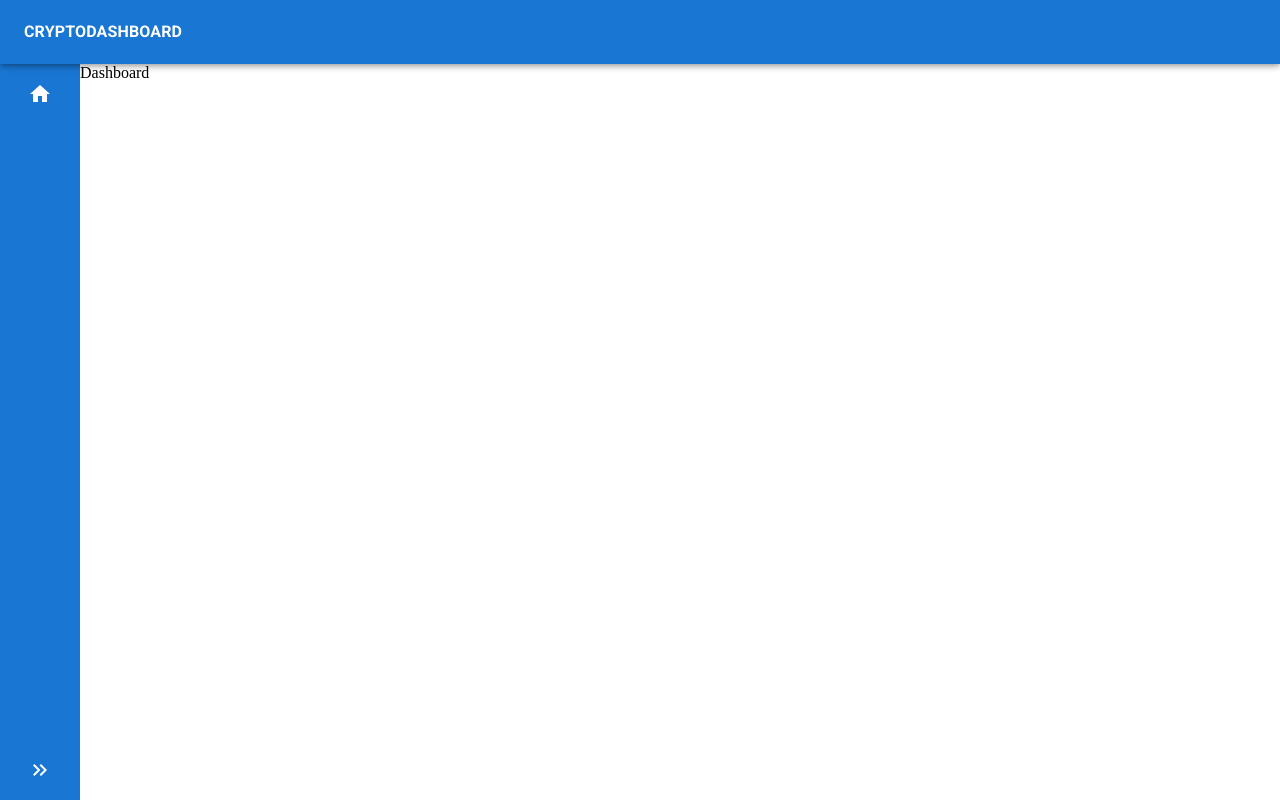
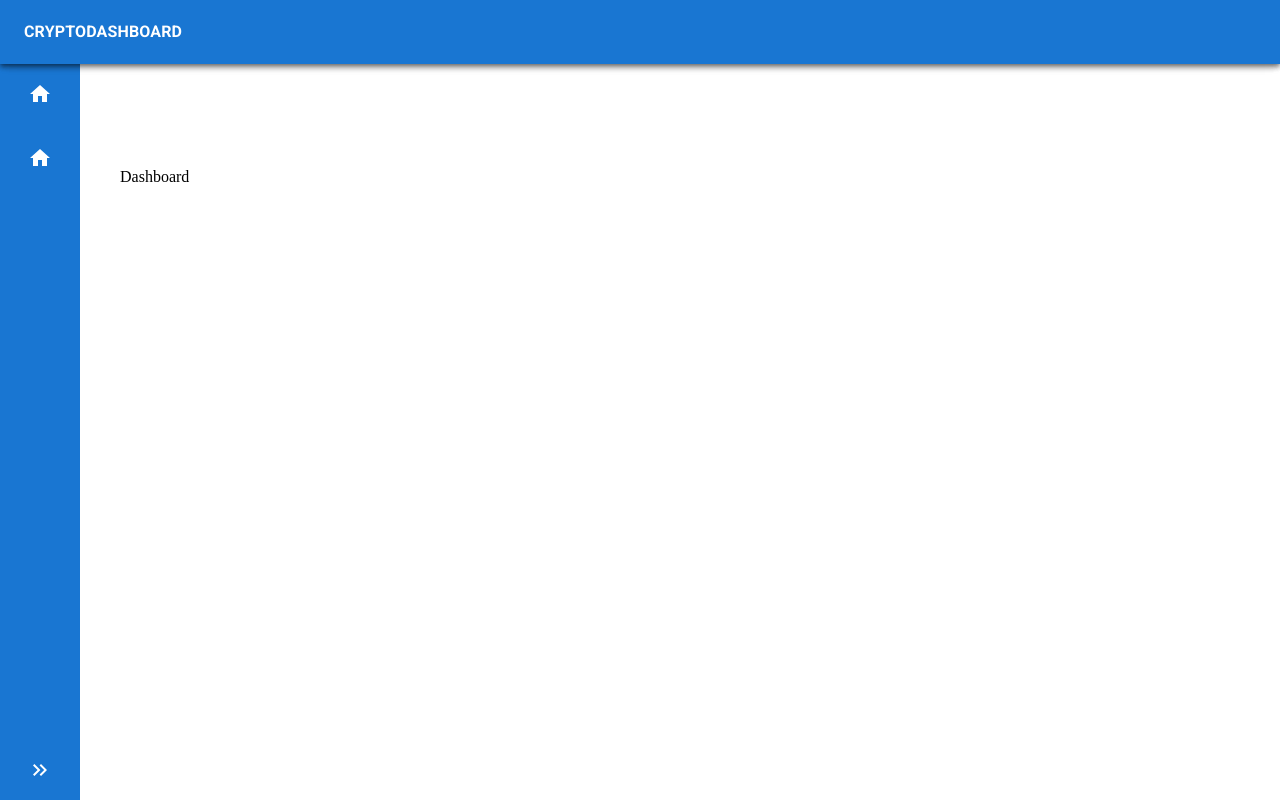
Before and after one commit to uriellopes/CryptoDashboard, a React (Vite) app: page / in a window 1280 px wide. Built offline with nearby package versions, Linux system fonts and the light colour scheme.

Commit message:
update layout compenent and import in app file

```diff
--- a/src/App.tsx
+++ b/src/App.tsx
@@ -1,10 +1,13 @@
+import { Layout } from "./components/Layout";
 import GlobalContextProvider from "./context/GlobalContextProvider";
 import Dashboard from "./views/Dashboard";
 
 function App() {
   return (
     <GlobalContextProvider>
-      <Dashboard />
+      <Layout>
+        <Dashboard />
+      </Layout>
     </GlobalContextProvider>
   );
 }
--- a/src/components/Header.tsx
+++ b/src/components/Header.tsx
@@ -8,7 +8,8 @@
       <Toolbar>
         <Typography
           component={"h1"}
-          sx={{ textTransform: "uppercase", fontWeight: "bold" }}
+          fontWeight={"bold"}
+          sx={{ textTransform: "uppercase" }}
         >
           {import.meta.env.VITE_APP_NAME}
         </Typography>
--- a/src/components/Layout.tsx
+++ b/src/components/Layout.tsx
@@ -17,7 +17,9 @@
       <Header />
       <Box display={"flex"} height={"100%"}>
         <Sidebar />
-        {children}
+        <Box padding={5} width={"100%"}>
+          {children}
+        </Box>
       </Box>
     </Container>
   );
```
